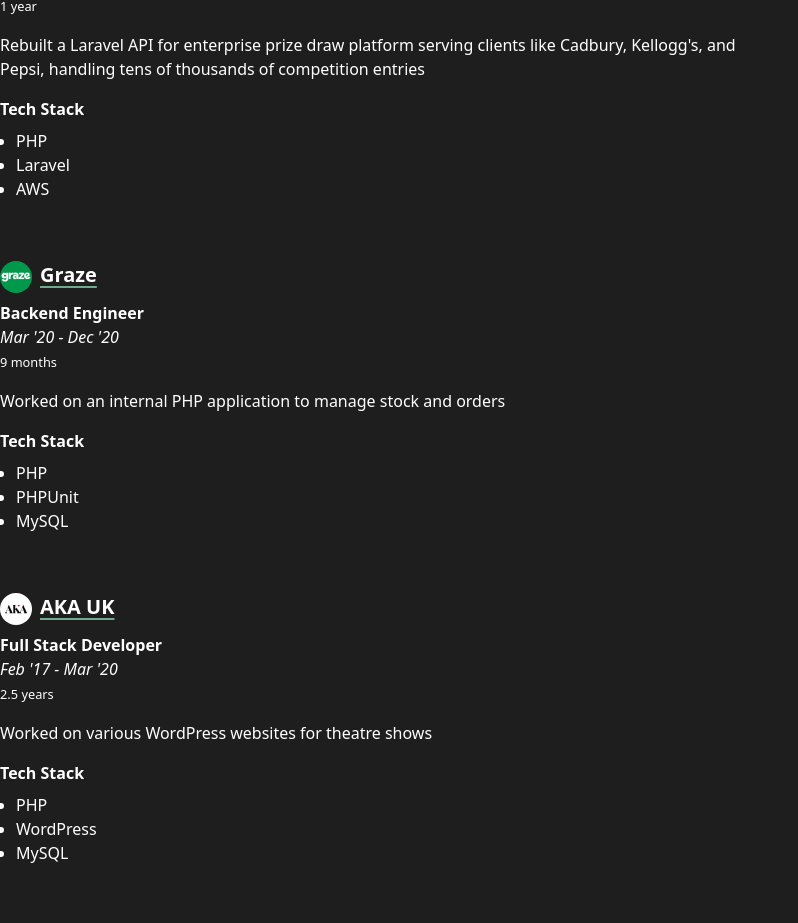
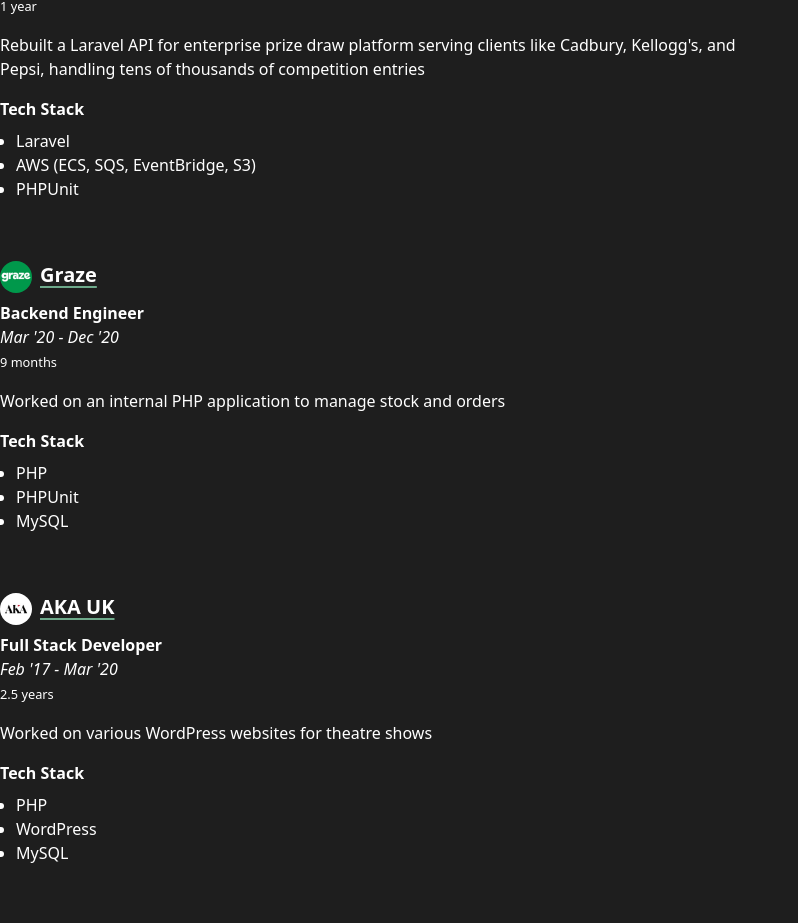
Before and after one commit to SammyAbukmeil/portfolio, a Next.js app: page /en in a window 1280 px wide. Shown: the part 3117-4040 px from the top of the page, without its empty margins (0-798 px from the left). Built offline with nearby package versions, Linux system fonts and the light colour scheme.

Commit message:
Update promoveritas tech stack

```diff
--- a/app/components/sections/ExperienceSection.tsx
+++ b/app/components/sections/ExperienceSection.tsx
@@ -64,9 +64,9 @@
         <p>{t('promoveritas')}</p>
         <TechStack>
           <ul className="pl-4">
-            <li>PHP</li>
             <li>Laravel</li>
-            <li>AWS</li>
+            <li>AWS (ECS, SQS, EventBridge, S3)</li>
+            <li>PHPUnit</li>
           </ul>
         </TechStack>
       </Experience>
```
